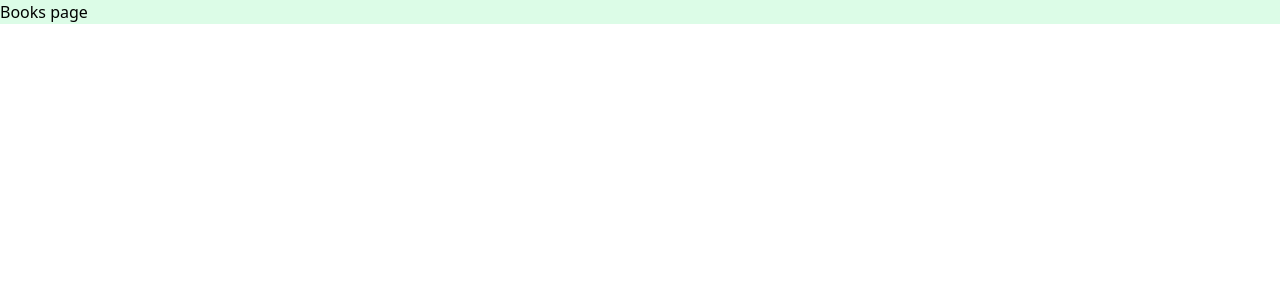
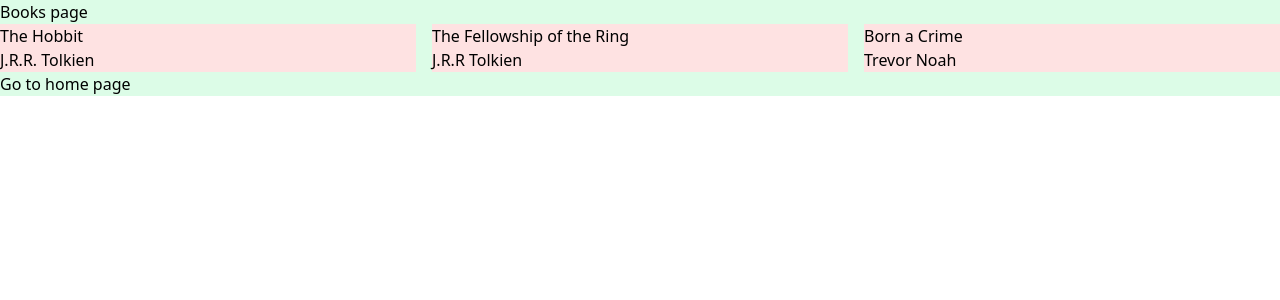
Before and after one commit to lebronius23/skillscity-mp, a Next.js app: page /books in a window 1280 px wide. Shown: the top 300 px of the page. Built offline with nearby package versions, Linux system fonts and the light colour scheme.

Commit message:
created books grid component that gets list of books from API and displays on Books page

```diff
--- /dev/null
+++ b/components/books/books-grid/book-item.js
@@ -0,0 +1,8 @@
+export default function BookItem({ book }) {
+    return (
+        <div className="bg-red-100">
+            <p>{book.title}</p>
+            <p>{book.author}</p>
+        </div>
+    )
+}
--- /dev/null
+++ b/components/books/books-grid/index.js
@@ -0,0 +1,25 @@
+import BookItem from "./book-item";
+import { useEffect, useState } from "react";
+
+export default function BooksGrid() {
+    const [books, setBooks] = useState([]);
+
+    useEffect(() =>{
+        getBooks();
+    },[]);
+
+    const getBooks = async () => {
+        const response = await fetch(`/api/books`);
+        const data= await response.json();
+        setBooks(data);
+    }
+
+    return (
+        <div className= "w-full grid grid-cols-3 gap-4">
+            {books.map((book) => (
+                <BookItem book= {book} />
+            ))}
+        </div>
+
+    )
+}
--- /dev/null
+++ b/pages/api/books.js
@@ -0,0 +1,18 @@
+export default function handler(req,res) {
+    const books = [
+        {
+            title: "The Hobbit",
+            author: "J.R.R. Tolkien",
+        },
+        {
+            title: "The Fellowship of the Ring",
+            author: "J.R.R Tolkien"
+        },
+        {
+            title: "Born a Crime",
+            author: "Trevor Noah"
+        }
+    ];
+
+    res.json(books);
+}
--- a/pages/books.js
+++ b/pages/books.js
@@ -1,7 +1,18 @@
+import BooksGrid from "@/components/books/books-grid"
+import Link from "next/link"
+
 export default function BooksPage() {
     return (
     <div className="bg-green-100">
         Books page
+
+        <BooksGrid/>
+
+        <div>
+            <Link href="/">
+                Go to home page
+            </Link>
+        </div>
     </div>
     )
 }
```
